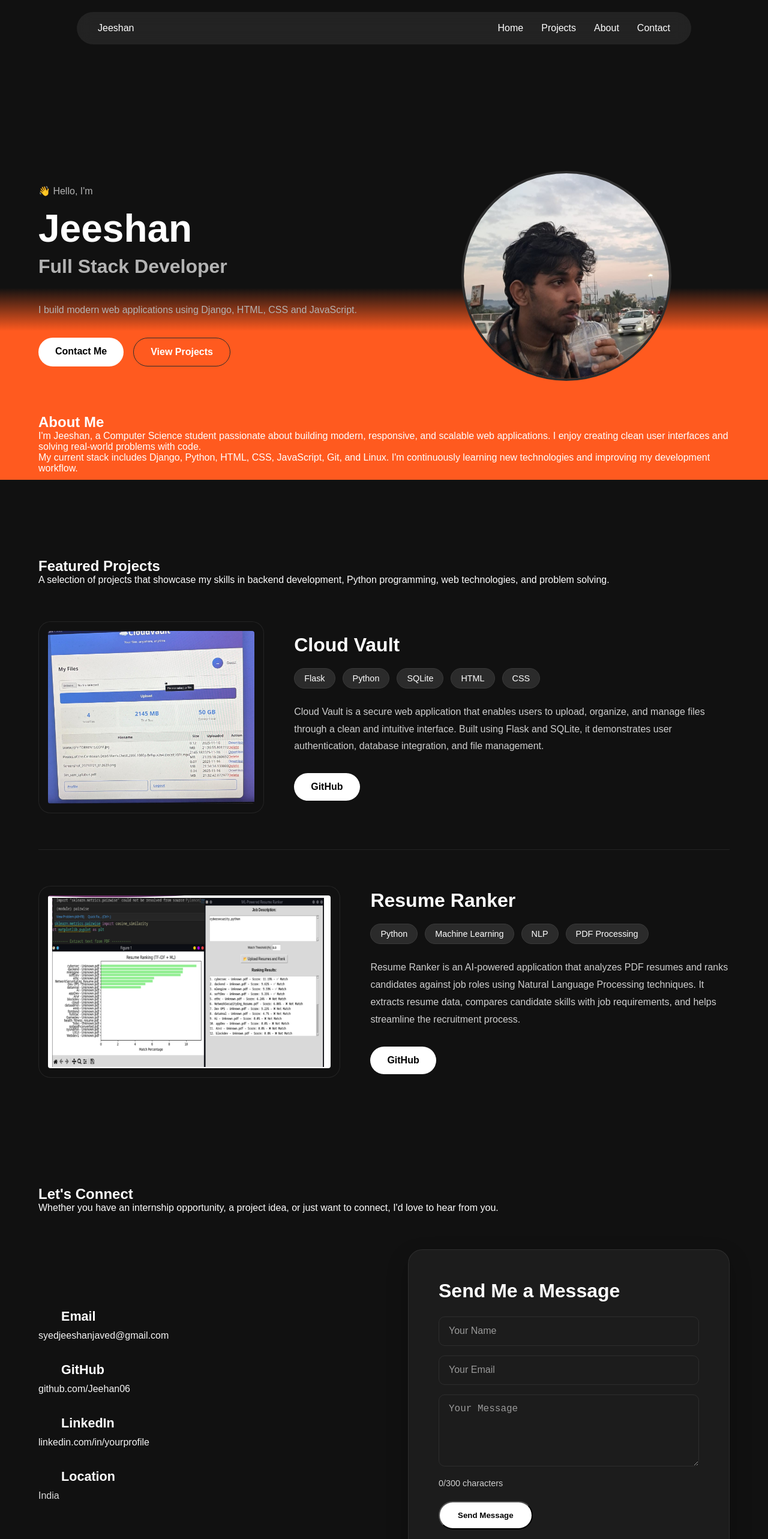
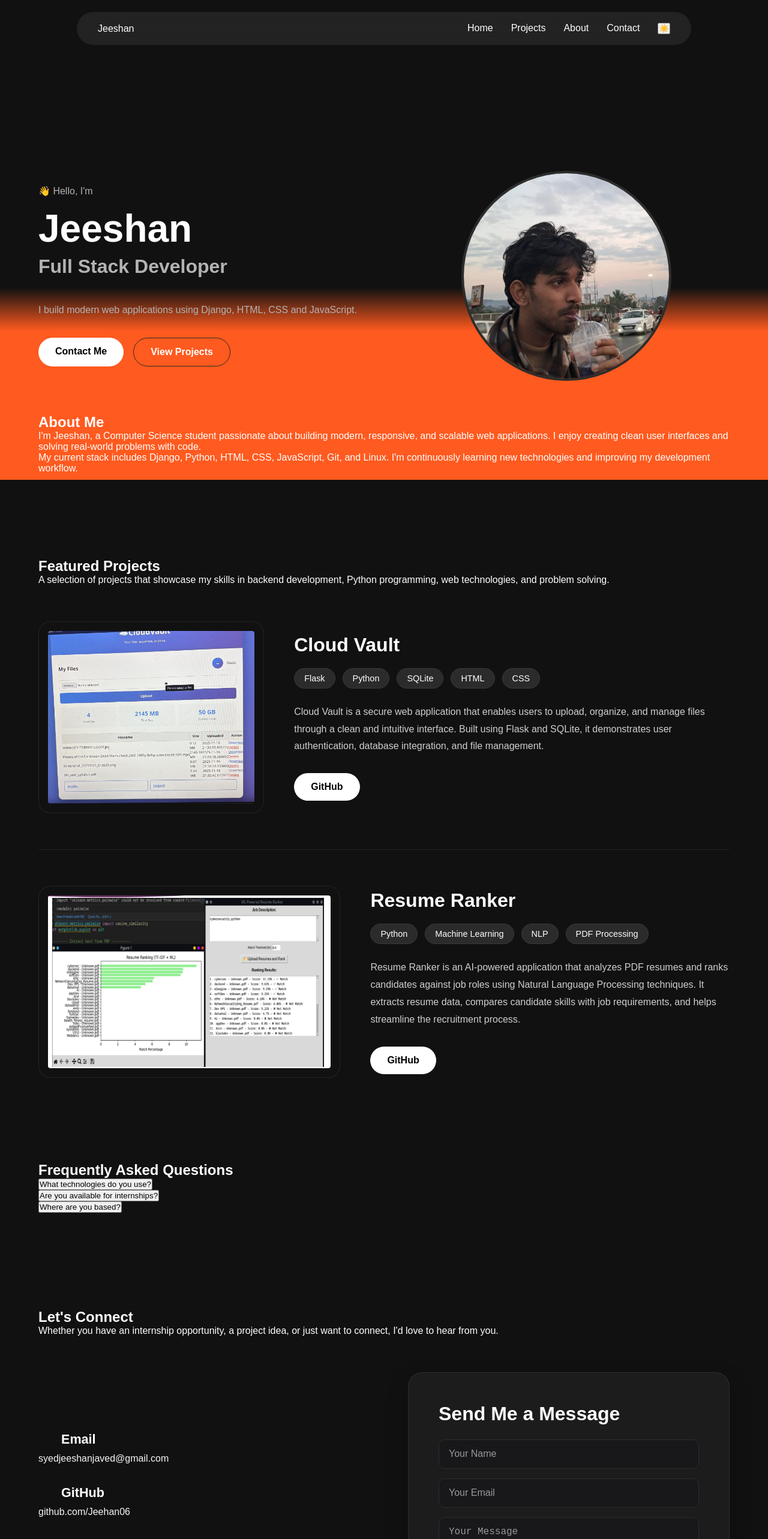
Before and after one commit to Jeehan06/portfolio2ndweek, a Next.js app: page / in a window 1280 px wide. Shown: the top 2566 px of the page at 60% size. Built offline with nearby package versions, Linux system fonts and the light colour scheme.

Commit message:
Fix theme styling and add FAQ component

```diff
--- a/app/page.tsx
+++ b/app/page.tsx
@@ -4,6 +4,7 @@ import About from "@/components/About";
 import Projects from "@/components/Projects";
 import Contact from "@/components/Contact";
 import Footer from "@/components/Footer";
+import FAQ from "@/components/FAQ";
 
 export default function Home() {
   return (
@@ -18,6 +19,7 @@ export default function Home() {
 />
         <About />
         <Projects />
+        <FAQ />
         <Contact />
       </main>
 
--- /dev/null
+++ b/components/FAQ.tsx
@@ -0,0 +1,50 @@
+"use client";
+
+import { useState } from "react";
+
+const faqs = [
+  {
+    question: "What technologies do you use?",
+    answer:
+      "I work with Python, Django, Next.js, React, TypeScript, HTML, CSS and Linux.",
+  },
+  {
+    question: "Are you available for internships?",
+    answer:
+      "Yes! I'm actively looking for internship opportunities to improve my development skills.",
+  },
+  {
+    question: "Where are you based?",
+    answer:
+      "I'm based in India and open to remote opportunities.",
+  },
+];
+
+export default function FAQ() {
+  const [openIndex, setOpenIndex] = useState<number | null>(null);
+
+  return (
+    <section className="faq">
+      <div className="content-card">
+        <h2 className="section-title">Frequently Asked Questions</h2>
+
+        {faqs.map((faq, index) => (
+          <div key={index} className="faq-item">
+            <button
+              className="faq-question"
+              onClick={() =>
+                setOpenIndex(openIndex === index ? null : index)
+              }
+            >
+              {faq.question}
+            </button>
+
+            {openIndex === index && (
+              <p className="faq-answer">{faq.answer}</p>
+            )}
+          </div>
+        ))}
+      </div>
+    </section>
+  );
+}
--- a/components/Navbar.tsx
+++ b/components/Navbar.tsx
@@ -1,9 +1,29 @@
 "use client";
 
-import { useState } from "react";
+import { useEffect, useState } from "react";
 
 export default function Navbar() {
   const [menuOpen, setMenuOpen] = useState(false);
+  const [darkMode, setDarkMode] = useState(true);
+
+  useEffect(() => {
+    const savedTheme = localStorage.getItem("theme");
+
+    if (savedTheme === "light") {
+      setDarkMode(false);
+      document.body.classList.add("light-theme");
+    }
+  }, []);
+
+  useEffect(() => {
+    if (darkMode) {
+      document.body.classList.remove("light-theme");
+      localStorage.setItem("theme", "dark");
+    } else {
+      document.body.classList.add("light-theme");
+      localStorage.setItem("theme", "light");
+    }
+  }, [darkMode]);
 
   return (
     <nav className="navbar">
@@ -19,20 +39,19 @@ export default function Navbar() {
       </button>
 
       <ul className={`nav-links ${menuOpen ? "active" : ""}`}>
-        <li>
-          <a href="/">Home</a>
-        </li>
+        <li><a href="/">Home</a></li>
+        <li><a href="#projects">Projects</a></li>
+        <li><a href="#about">About</a></li>
+        <li><a href="#contact">Contact</a></li>
 
         <li>
-          <a href="#projects">Projects</a>
-        </li>
-
-        <li>
-          <a href="#about">About</a>
-        </li>
-
-        <li>
-          <a href="#contact">Contact</a>
+          <button
+            className="theme-toggle"
+            onClick={() => setDarkMode(!darkMode)}
+            title={darkMode ? "Light Mode" : "Dark Mode"}
+          >
+            {darkMode ? "☀️" : "🌙"}
+          </button>
         </li>
       </ul>
     </nav>
--- a/styles/theme.css
+++ b/styles/theme.css
@@ -1,8 +1,10 @@
-:root{
+:root {
 
     --background:#0f0f11;
 
     --surface:#18181b;
+
+    --card-bg:var(--surface);
 
     --primary:#ffffff;
 
@@ -10,10 +12,51 @@
 
     --border:#2d2d2d;
 
-    --accent:#4F8CFF;
+    --accent:#FF5A1F;
 
     --radius:18px;
 
     --transition:.3s ease;
 
+    --text:#ffffff;
+
+    --page-background:linear-gradient(
+        to bottom,
+        #111111 0%,
+        #111111 60%,
+        #FF5A1F 69%,
+        #FF5A1F 100%
+    );
+
 }
+
+
+/* LIGHT THEME */
+
+.light-theme {
+
+    --background:#F8F4EC;
+
+    --surface:#FFFDF8;
+
+    --card-bg:var(--surface);
+
+    --primary:#2F3E2E;
+
+    --secondary:#6B7280;
+
+    --border:#D9D4C7;
+
+    --accent:#7A9E7E;
+
+    --text:#2F3E2E;
+
+    --page-background:linear-gradient(
+        to bottom,
+        #F8F4EC 0%,
+        #F8F4EC 60%,
+        #A8C8A0 69%,
+        #7A9E7E 100%
+    );
+
+}
```
